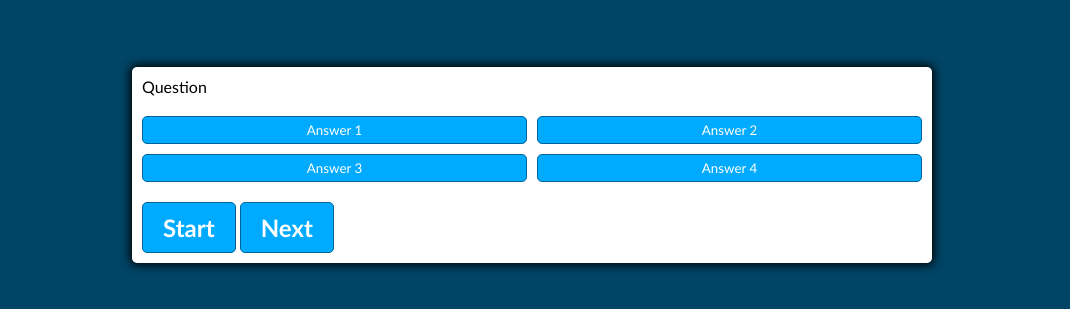
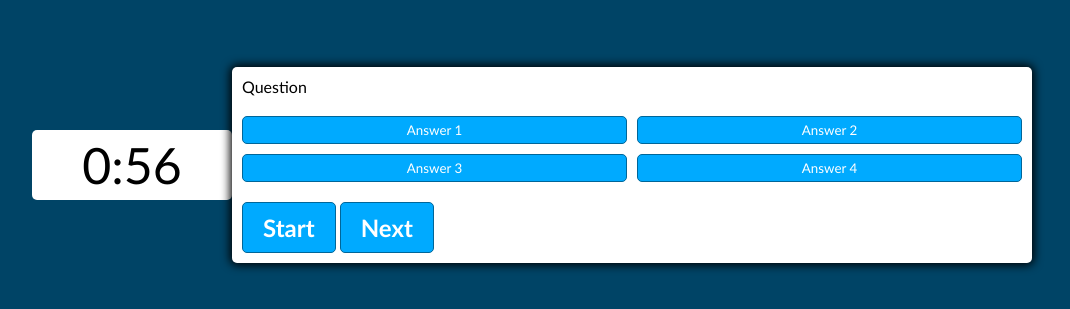
Before and after one commit to thomascupchurch/coding-quiz, a plain HTML site: page index.html in a window 1280 px wide. Shown: the part 235-544 px from the top of the page, without its empty margins (108-1178 px from the left). Drawn offline with Linux system fonts and the light colour scheme.

Commit message:
add timer

```diff
--- a/assets/script.js
+++ b/assets/script.js
@@ -3,6 +3,28 @@ const nextButton = document.getElementById('next-btn')
 const questionContainerElement = document.getElementById("question-container")
 const questionElement = document.getElementById('question')
 const answerButtonsElement = document.getElementById('answer-buttons')
+
+// timer things
+const startingMinutes = 1;
+let time = startingMinutes * 60;
+
+const countdownEl = document.getElementById('countdown');
+
+setInterval(updateCountdown, 1000);
+
+function updateCountdown() {
+    const minutes = Math.floor(time / 60);
+    let seconds = time % 60;
+
+    countdownEl.innerHTML = `${minutes}:${seconds}`;
+    if (time >= "0:00") {
+        time = "0:00";
+    } else {
+    time--;
+    }
+}
+
+
 
 let shuffledQuestions
 
@@ -16,7 +38,6 @@ nextButton.addEventListener('click', () => {
 })
 
 function startQuiz() {
-    console.log("Started!")
     startButton.classList.add('hide')
     shuffledQuestions = questions.sort(() => Math.random() - .5)
     currentQuestionIndex = 0
@@ -45,6 +66,7 @@ function showQuestion(question) {
 }
 
 function resetState() {
+    clearStatusClass(document.body)
     nextButton.classList.add('hide')
     while (answerButtonsElement.firstChild) {
         answerButtonsElement.removeChild(answerButtonsElement.firstChild)
@@ -61,20 +83,32 @@ function selectAnswer(e) {
     if (shuffledQuestions.length > currentQuestionIndex + 1) {
         nextButton.classList.remove('hide')
     } else {
-        startButton.innerText = 'Restart'
-        startButton.classList.remove('hide')
+        nextButton.innerText = 'Restart'
+        nextButton.classList.remove('hide')
     }
-
 }
 
 function setStatusClass(element, correct) {
     clearStatusClass(element)
         if (correct) {
-            element.classList.add('correct')
+            element.classList.add('correct');
         } else {
-            element.classList.add('wrong')
+            element.classList.add('wrong');
         }
 }
+
+
+// function captureRightWrong(selectedButton) {
+//     if (correct) {
+//         numberRight++
+//     } else {
+//         numberWrong++
+//     }
+// }
+// console.log('number right: ' + numberRight);
+// console.log('number wrong: ' + numberWrong);
+
+
 
 function clearStatusClass(element) {
     element.classList.remove('correct')
@@ -147,7 +181,7 @@ const questions = [
         answers: [
             { text: 'stylesheet', correct: false},
             { text: 'script.js', correct: false},
-            { text: 'READNE.md', correct: false},
+            { text: 'README.md', correct: false},
             { text: 'index.html', correct: true}
         ]
     },
@@ -165,7 +199,7 @@ const questions = [
     {
         question: 'What is the term for software that is licensed for free use?',
         answers: [
-            { text: 'object oriented', correct: true},
+            { text: 'object oriented', correct: false},
             { text: 'open-source', correct: true},
             { text: 'logic driven', correct: false},
             { text: 'intuitive design', correct: false}
--- a/assets/style.css
+++ b/assets/style.css
@@ -85,3 +85,19 @@ body.wrong {
 .hid {
     display: none;
 }
+
+p {
+    background-color: #fff;
+    display: inline-flex;
+    align-items: center;
+    justify-content: center;
+    font-size: 50px;
+    margin: 0;
+    border-radius: 5px;
+    height: 70px;
+    width: 200px;
+}
+
+#countdown {
+
+}
--- a/index.html
+++ b/index.html
@@ -8,6 +8,11 @@
     <title>Awesome Coding Quiz</title>
 </head>
 <body class="neutral">
+    <div>
+        <p id="countdown">
+
+        </p>
+    </div>
     <div class="container">
         <div id="question-container" class="hide">
             <div id="question">Question</div>
```
